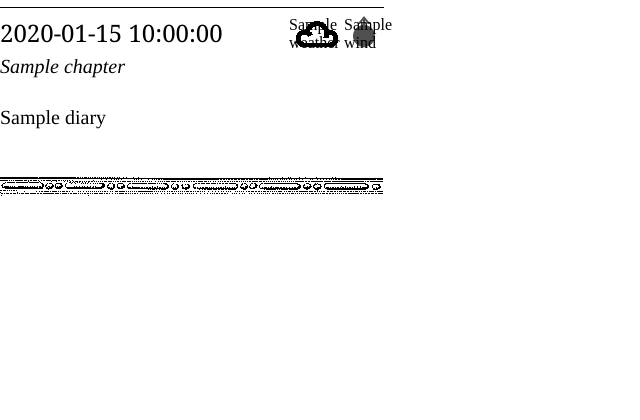
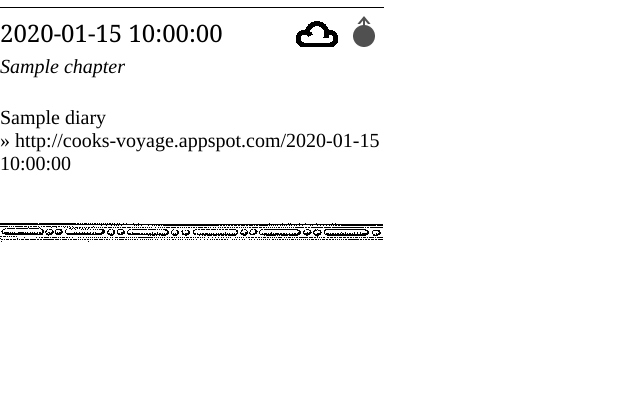
Before and after one commit to indeox/little-diary, a Python web app: template templates/edition.html in a window 1280 px wide. Shown: the part 346-766 px from the top of the page, without its empty margins (0-640 px from the left). Run offline with Jinja, Linux system fonts and the light colour scheme; the template is opened without the code that fills it: most values are stand-ins (such as "Sample title", 1, 10 or a date in 2020).

Commit message:
Added ship icon and changed map tileset. Also added URL to webview.

```diff
--- a/templates/edition.html
+++ b/templates/edition.html
@@ -22,19 +22,20 @@
         <div class="entry">
             <div class="map-container">
                 {% if location %}
-                <img src="http://api.tiles.mapbox.com/v3/henpe.map-puboj6e5/pin-m-ferry({{ location[1] }},{{ location[0] }})/-20,0,1/384x200.png" width="384" height="200" class="map" />
+                <img src="http://a.tiles.mapbox.com/v3/mapbox.world-blank-light/url-cooks-voyage.appspot.com%2Fstatic%2Fimg%2Fship_small.png({{ location[1] }},{{ location[0] }})/-20,0,1/384x200.png" width="384" height="200" class="map" />
                 {% else %}
-                <img src="http://api.tiles.mapbox.com/v3/henpe.map-puboj6e5/pin-m-ferry/-20,0,1/384x200.png" width="384" height="200" class="map" />
+                <img src="http://a.tiles.mapbox.com/v3/mapbox.world-blank-light/url-cooks-voyage.appspot.com%2Fstatic%2Fimg%2Fship_small.png/-20,0,1/384x200.png" width="384" height="200" class="map" />
                 <!-- no location data available -->
                 {% endif %}
             </div>
             <header>
             	<h2 class="date">{{ date }}</h2>
                 <p class="chapter">{{ chapter }}</p>
-            	<span class="weather">{{ weather }}</span>
-                <span class="wind">{{ wind }}</span>
+            	<span class="weather {{ weather }}"></span>
+                <span class="wind {{ wind }}"></span>
             </header>
             <p class="diary">{{ diary }}</p>
+            <p class="url">&raquo; http://cooks-voyage.appspot.com/{{ date }}</p>
         </div>
 
         <img src="/static/img/divider.png" class="divider">
```
Also changed, not shown: static/img/ship_small.png (added).
